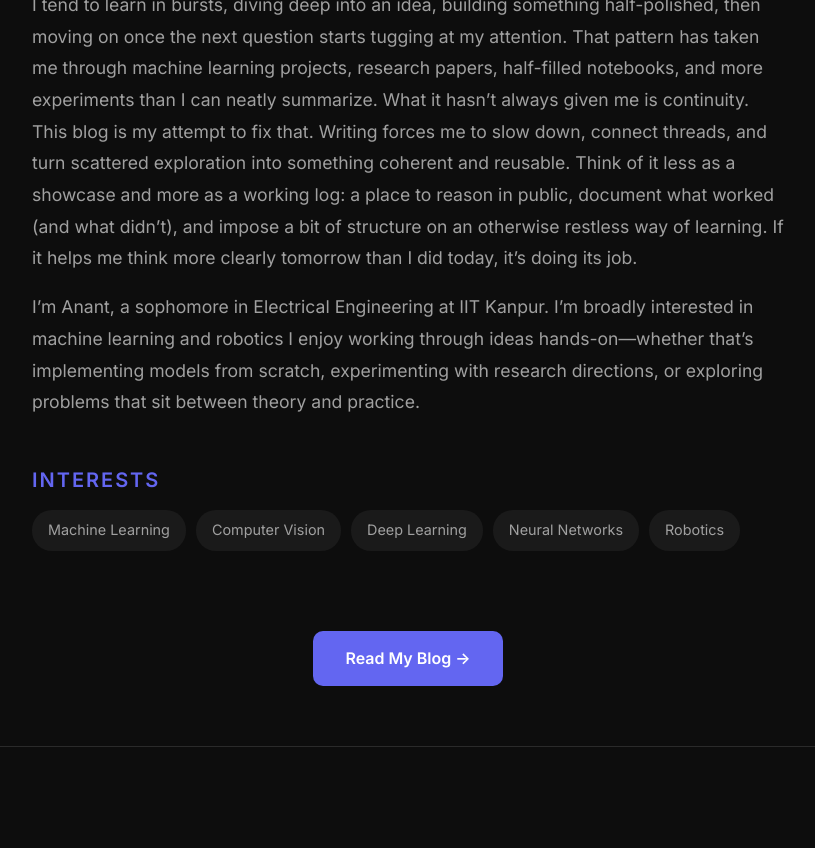
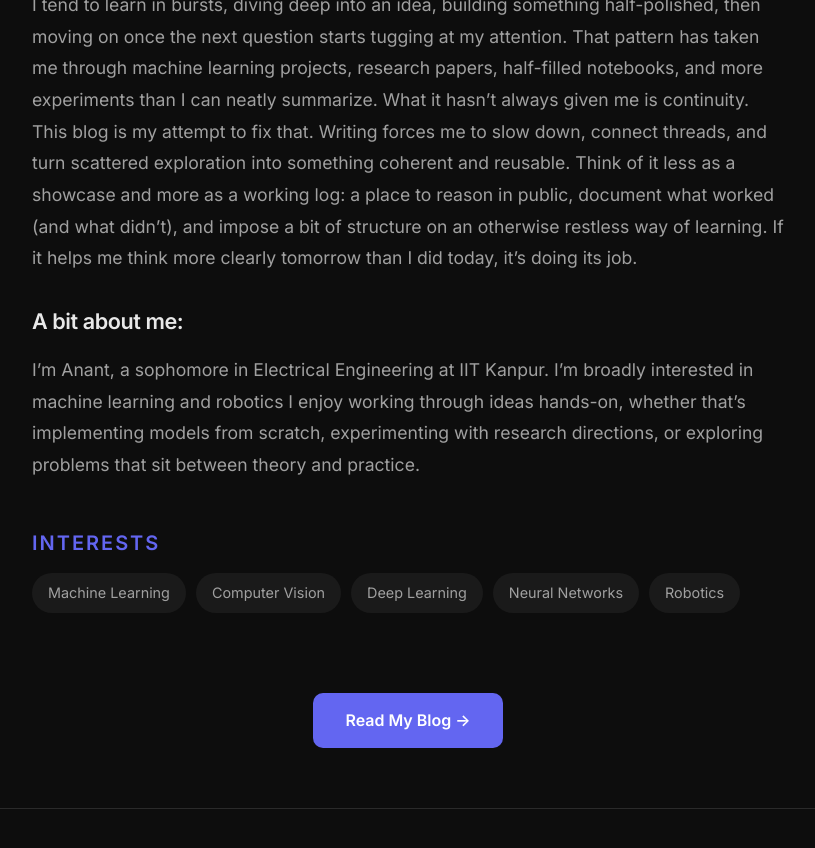
Before and after one commit to AnantAggarwal/AnantAggarwal.github.io, a Jekyll site: the page built from index.html, in a window 1280 px wide and 900 px high, scrolled down 749 px. Shown: the top 848 px of the window, without its empty margins (232-1047 px from the left). Built offline with Jekyll 4.4.1, drawn with Linux system fonts in a browser that asks for light colours; the list of posts is cut into pages by our own code.

Commit message:
added H3 in landing page 'A bit about me'

```diff
--- a/index.html
+++ b/index.html
@@ -48,11 +48,12 @@ layout: default
     to reason in public, document what worked (and what didn’t), and impose a bit of structure on an otherwise restless
     way of learning. If it helps me think more clearly tomorrow than I did today, it’s doing its job.
   </p>
+  <h3>A bit about me: </h3>
   <p>
     <!-- Add more about yourself here -->
     I’m Anant, a sophomore in Electrical Engineering at IIT Kanpur. I’m broadly interested in machine learning and
     robotics
-    I enjoy working through ideas hands-on—whether that’s implementing models from scratch, experimenting with research
+    I enjoy working through ideas hands-on, whether that’s implementing models from scratch, experimenting with research
     directions, or exploring problems that sit between theory and practice.
   </p>
 </div>
```
